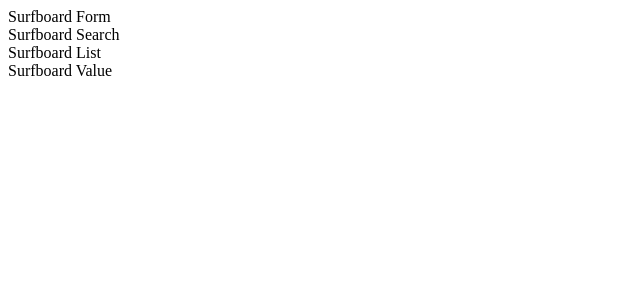
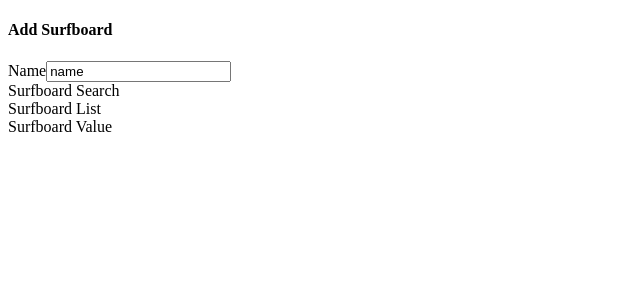
Before and after one commit to Dmitry1007/quiver, a React (Create React App) app: page / in a window 1280 px wide. Shown: the top 300 px of the page, without its empty margins (0-640 px from the left). Built offline with nearby package versions, Linux system fonts and the light colour scheme.

Commit message:
Boilerplate Surfboard form with name input field

```diff
--- a/src/components/SurfboardForm.js
+++ b/src/components/SurfboardForm.js
@@ -1,5 +1,21 @@
 function SurfboardForm() {
-  return <div>Surfboard Form</div>;
+  return (
+    <div className="surfboard-form panel">
+      <h4 className="subtitle is-3">Add Surfboard</h4>
+      <form>
+        <div className="field-group">
+          <div className="field">
+            <label className="label">Name</label>
+            <input
+              className="input is-expanded"
+              value={"name"}
+              onChange={() => {}}
+            />
+          </div>
+        </div>
+      </form>
+    </div>
+  );
 }
 
 export default SurfboardForm;
```
